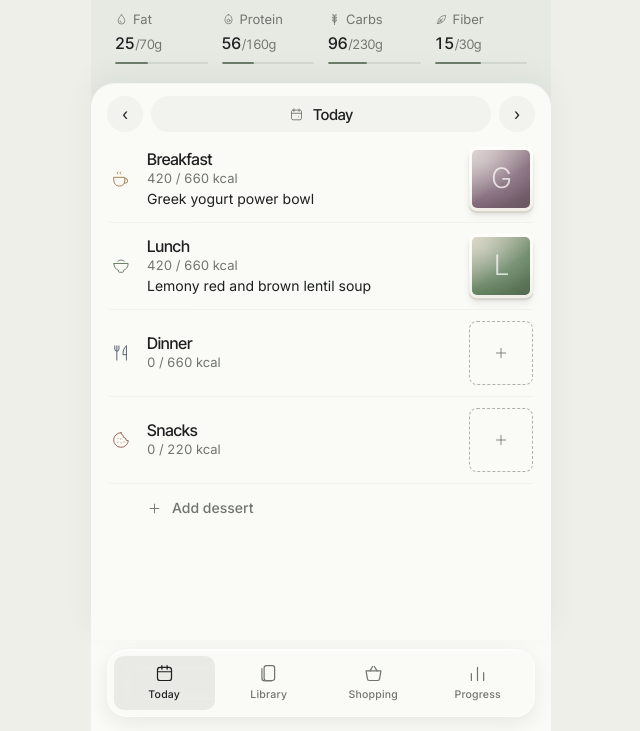
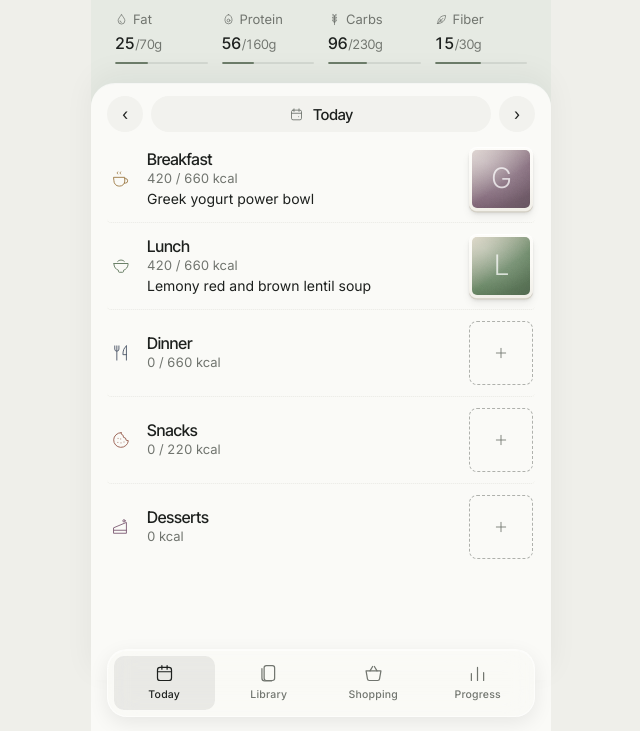
Before and after one commit to heee/food-choices, a plain HTML site: page index.html in a window 1280 px wide. Shown: the part 69-800 px from the top of the page, without its empty margins (319-959 px from the left). Drawn offline with Linux system fonts and the light colour scheme.

Commit message:
Desserts gets a full row on Today like the other categories
Co-Authored-By: Claude Opus 5.5 <noreply@anthropic.com>

```diff
--- a/index.html
+++ b/index.html
@@ -91,8 +91,6 @@ button,[role=button]{cursor:pointer}
 .calk i{width:4px;height:4px;border-radius:50%;background:var(--acc)}
 .meal{display:grid;grid-template-columns:24px minmax(0,1fr) auto;gap:14px;align-items:center;padding:11px 2px;border-bottom:1px dotted color-mix(in srgb,var(--line) 75%,transparent);border-radius:4px;outline-offset:2px}
 .meal:last-child{border-bottom:0}
-.addopt{display:flex;align-items:center;gap:10px;min-height:44px;margin-top:2px;padding:0 2px 0 40px;border:0;background:none;color:var(--mute);font-size:14px;font-weight:500}
-.addopt svg{width:15px;height:15px;fill:none;stroke:currentColor;stroke-width:1.5;stroke-linecap:round}
 .ico{width:24px;height:24px;display:grid;place-items:center;color:var(--suit)}
 .ico svg{width:20px;height:20px;overflow:visible}
 .ico svg *{fill:none;stroke:currentColor;stroke-width:calc(var(--isw) * .78);stroke-linecap:round;stroke-linejoin:round}
@@ -508,10 +506,10 @@ function calSheet(k){
   })}
 function renderToday(){
   $('#dlt').textContent=dayLabel(st.day);$('#dprev').disabled=st.day<=MIN_DAY();
-  $('#meals').innerHTML=CATS.filter(c=>!c.opt||locked(c.id)).map(c=>{const e=locked(c.id),m=e&&byId(e.id),bud=Math.round(st.targets.kcal*c.share),kc=m?m.kcal:0;
+  $('#meals').innerHTML=CATS.map(c=>{const e=locked(c.id),m=e&&byId(e.id),bud=Math.round(st.targets.kcal*c.share),kc=m?m.kcal:0;
     return `<div class="meal" role="button" tabindex="0" data-slot="${c.id}" style="--suit:${c.suit}" aria-label="${c.n}: ${m?esc(m.name):'nothing chosen'}. Open choices">`+
      `<span class="ico">${suit(c.id)}</span><div class="mt"><b>${c.n}</b><span class="kc${!c.opt&&kc>bud?' over':''}">${c.opt?`${kc} kcal`:`${kc} / ${nf(bud)} kcal`}</span>${m?`<span class="mn">${esc(m.name)}</span>`:''}${m&&e.rep>1?`<span class="rp">Day ${e.i} of ${e.rep}</span>`:''}</div>`+
-     `<div class="thumb">${m?rowCard(m):`<div class="emptyc"><svg viewBox="0 0 24 24"><path d="M12 5v14M5 12h14"/></svg></div>`}</div></div>`}).join('')+CATS.filter(c=>c.opt&&!locked(c.id)).map(c=>`<button class="addopt" data-slot="${c.id}" style="--suit:${c.suit}"><svg viewBox="0 0 24 24" aria-hidden="true"><path d="M12 5v14M5 12h14"/></svg>Add ${c.id}</button>`).join('');
+     `<div class="thumb">${m?rowCard(m):`<div class="emptyc"><svg viewBox="0 0 24 24"><path d="M12 5v14M5 12h14"/></svg></div>`}</div></div>`}).join('');
 }
 function libStuck(){const h=$('#libhead'),on=st.view==='library'&&!!h&&scrollY>0&&h.getBoundingClientRect().top<=parseFloat(getComputedStyle(h).top||0)+.5;h&&h.classList.toggle('stuck',on);document.documentElement.classList.toggle('stuck',on)}
 addEventListener('scroll',()=>{libStuck();setTheme()},{passive:true});addEventListener('resize',libStuck);
```
